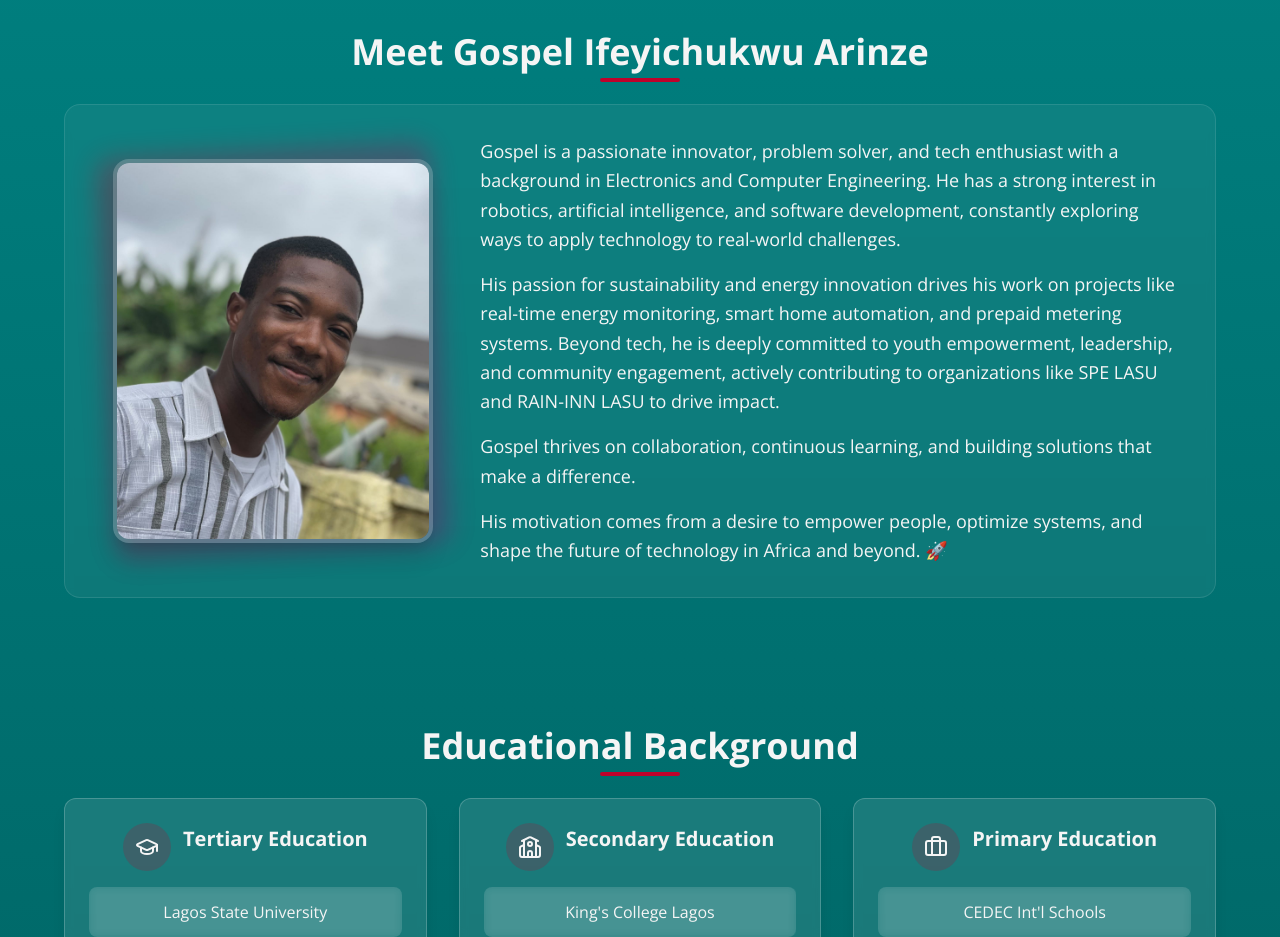
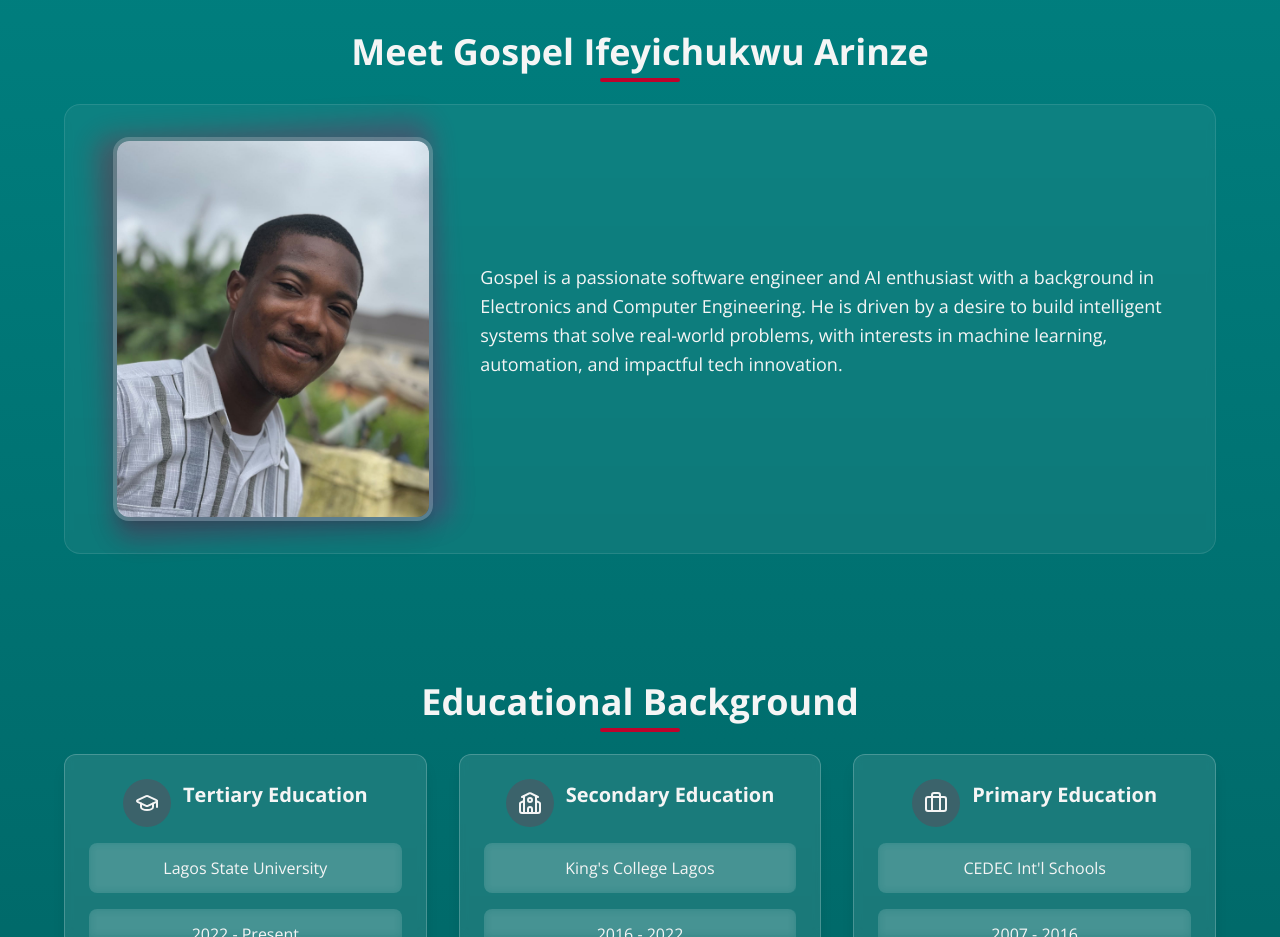
Before and after one commit to ifeyichukwu/Gospel-Arinze-PLP-Hackathon, a React (Vite) app: page / in a window 1280 px wide. Shown: the part 780-1717 px from the top of the page. Built offline with nearby package versions, Linux system fonts and the light colour scheme; a web font is replaced by a local one.

Commit message:
Update AboutSection.tsx

```diff
--- a/src/components/AboutSection.tsx
+++ b/src/components/AboutSection.tsx
@@ -42,27 +42,7 @@ const AboutSection = () => {
 
         <div className="w-full lg:w-2/3 text-portfolio-light">
           <p className="mb-4 leading-relaxed">
-            Gospel is a passionate innovator, problem solver, and tech enthusiast
-            with a background in Electronics and Computer Engineering. He has a
-            strong interest in robotics, artificial intelligence, and software
-            development, constantly exploring ways to apply technology to
-            real-world challenges.
-          </p>
-          <p className="mb-4 leading-relaxed">
-            His passion for sustainability and energy innovation drives his work
-            on projects like real-time energy monitoring, smart home automation,
-            and prepaid metering systems. Beyond tech, he is deeply committed to
-            youth empowerment, leadership, and community engagement, actively
-            contributing to organizations like SPE LASU and RAIN-INN LASU to drive
-            impact.
-          </p>
-          <p className="mb-4 leading-relaxed">
-            Gospel thrives on collaboration, continuous learning, and building
-            solutions that make a difference.
-          </p>
-          <p className="leading-relaxed">
-            His motivation comes from a desire to empower people, optimize
-            systems, and shape the future of technology in Africa and beyond. 🚀
+            Gospel is a passionate software engineer and AI enthusiast with a background in Electronics and Computer Engineering. He is driven by a desire to build intelligent systems that solve real-world problems, with interests in machine learning, automation, and impactful tech innovation.
           </p>
         </div>
       </div>
```
